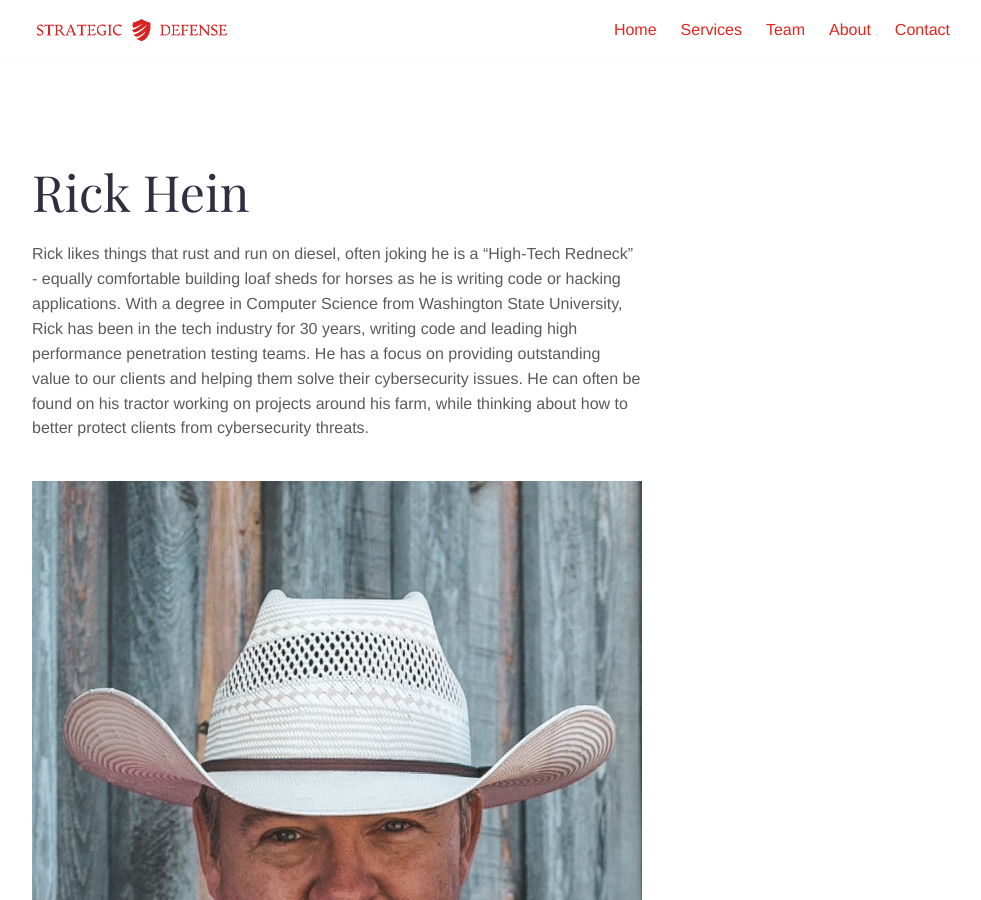
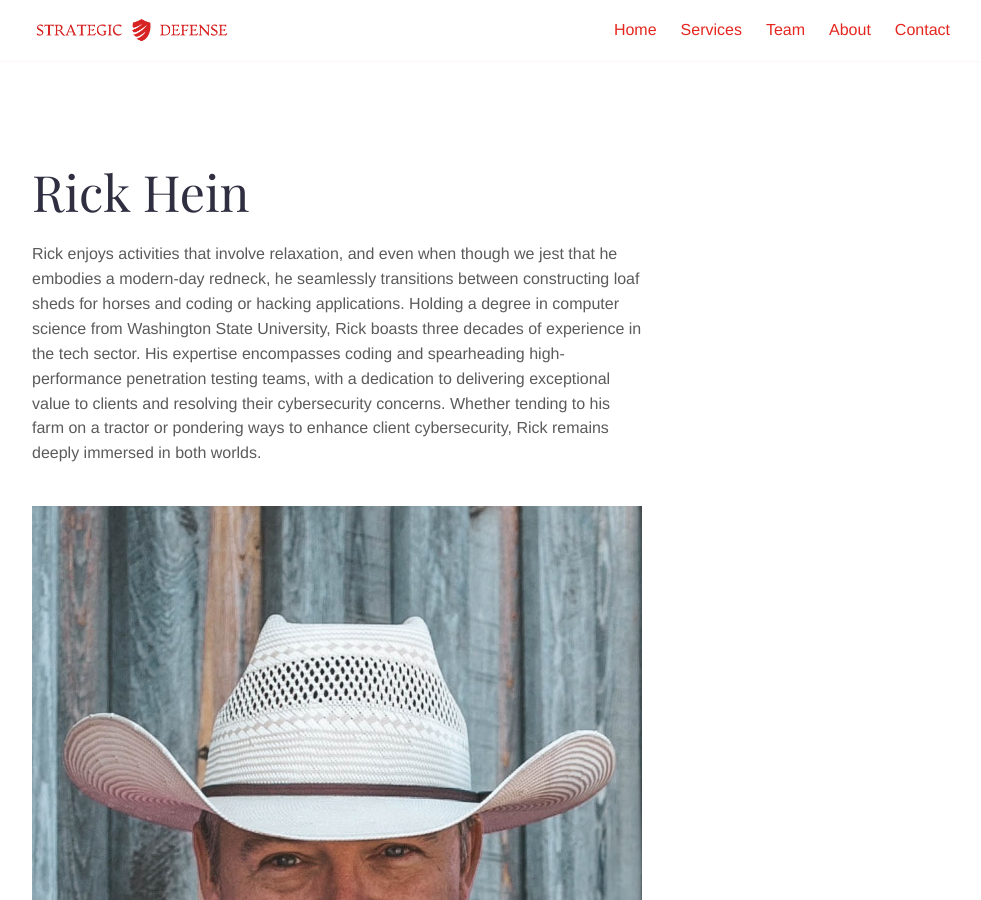
Before and after one commit to strategicdefense/strategicdefense.github.io, a Jekyll site: the page built from _team/rick.md, in a window 1280 px wide and 900 px high. Shown: the whole window, without its empty margins (143-1124 px from the left). Built offline with Jekyll 4.4.1, drawn with Linux system fonts in a browser that asks for light colours.

Commit message:
Update rick.md

```diff
--- a/_team/rick.md
+++ b/_team/rick.md
@@ -8,6 +8,6 @@
 weight: 2
 ---
 
-Rick likes things that rust and run on diesel, often joking he is a "High-Tech Redneck" - equally comfortable building loaf sheds for horses as he is writing code or hacking applications. With a degree in Computer Science from Washington State University, Rick has been in the tech industry for 30 years, writing code and leading high performance penetration testing teams. He has a focus on providing outstanding value to our clients and helping them solve their cybersecurity issues. He can often be found on his tractor working on projects around his farm, while thinking about how to better protect clients from cybersecurity threats.
+Rick enjoys activities that involve relaxation, and even when though we jest that he embodies a modern-day redneck, he seamlessly transitions between constructing loaf sheds for horses and coding or hacking applications. Holding a degree in computer science from Washington State University, Rick boasts three decades of experience in the tech sector. His expertise encompasses coding and spearheading high-performance penetration testing teams, with a dedication to delivering exceptional value to clients and resolving their cybersecurity concerns. Whether tending to his farm on a tractor or pondering ways to enhance client cybersecurity, Rick remains deeply immersed in both worlds.
 
 ![slick-rick](/images/team/rick.jpg)
```
